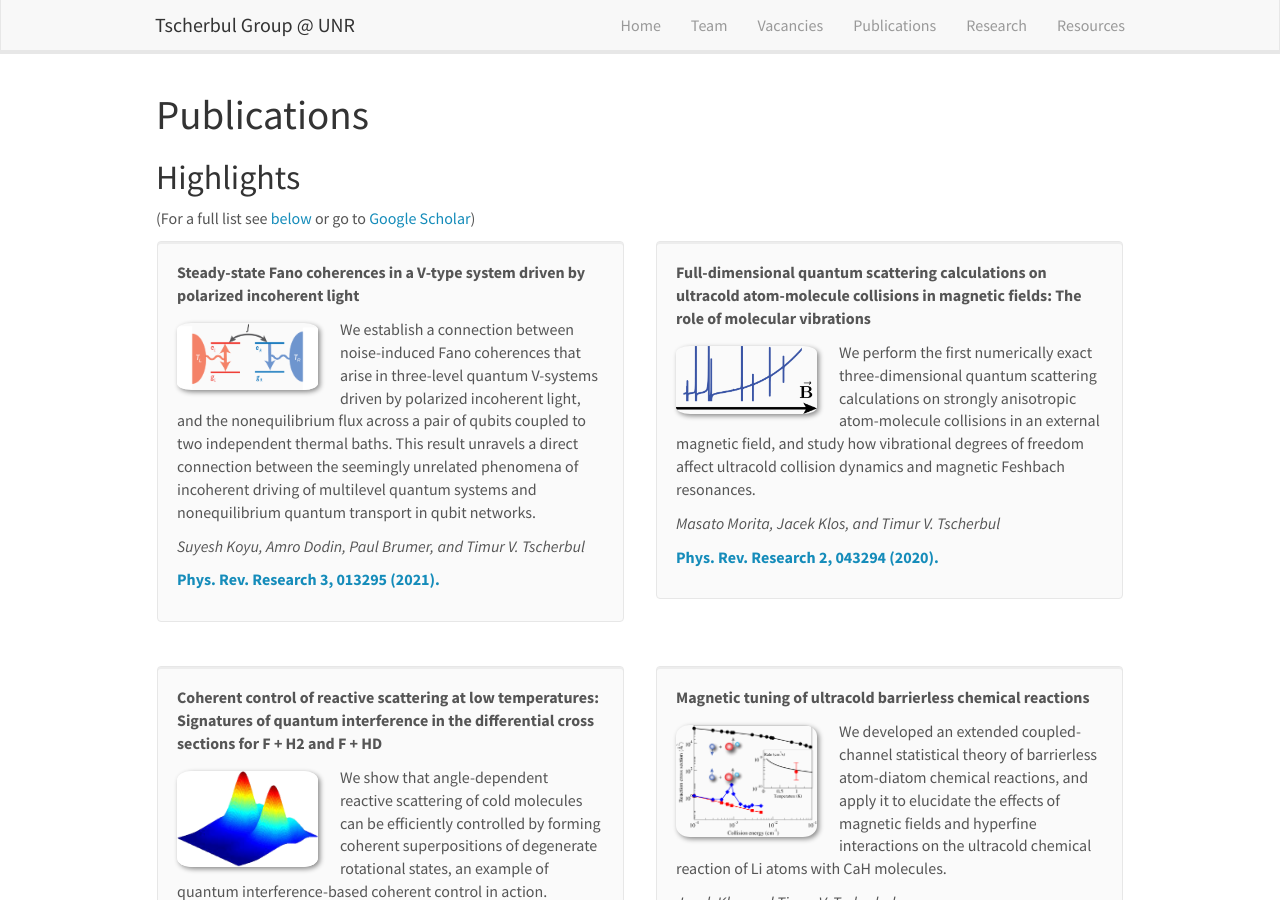
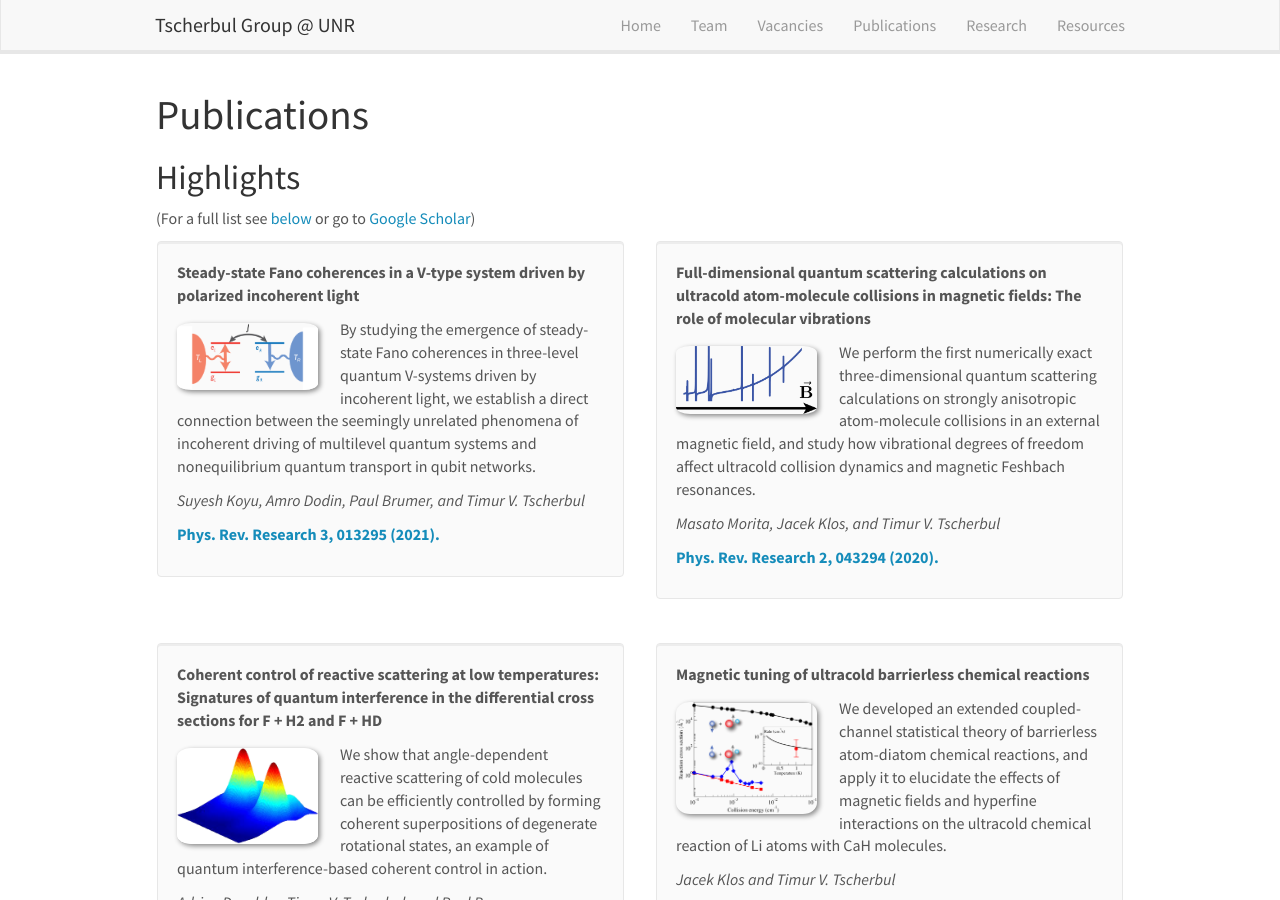
Before and after one commit to tscherbul/tscherbul.github.io, a Jekyll site: the page built from _pages/publications.md, in a window 1280 px wide and 900 px high. Built offline with Jekyll 4.4.1, drawn with Linux system fonts in a browser that asks for light colours; nearby versions of some CDN libraries.

Commit message:
Update publist.yml

```diff
--- a/_data/publist.yml
+++ b/_data/publist.yml
@@ -1,6 +1,6 @@
 - title: "Steady-state Fano coherences in a V-type system driven by polarized incoherent light"
   image: 2021-PRR-Vsystem.png
-  description: We establish a connection between noise-induced Fano coherences that arise in three-level quantum V-systems driven by polarized incoherent light, and the nonequilibrium flux across a pair of qubits coupled to two independent thermal baths. This result unravels a direct connection between the seemingly unrelated phenomena of incoherent driving of multilevel quantum systems and nonequilibrium quantum transport in qubit networks.
+  description: By studying the emergence of steady-state Fano coherences in three-level quantum V-systems driven by incoherent light, we establish a direct connection between the seemingly unrelated phenomena of incoherent driving of multilevel quantum systems and nonequilibrium quantum transport in qubit networks.
   authors: Suyesh Koyu, Amro Dodin, Paul Brumer, and Timur V. Tscherbul
   link:
     url: https://journals.aps.org/prresearch/abstract/10.1103/PhysRevResearch.3.013295
```
